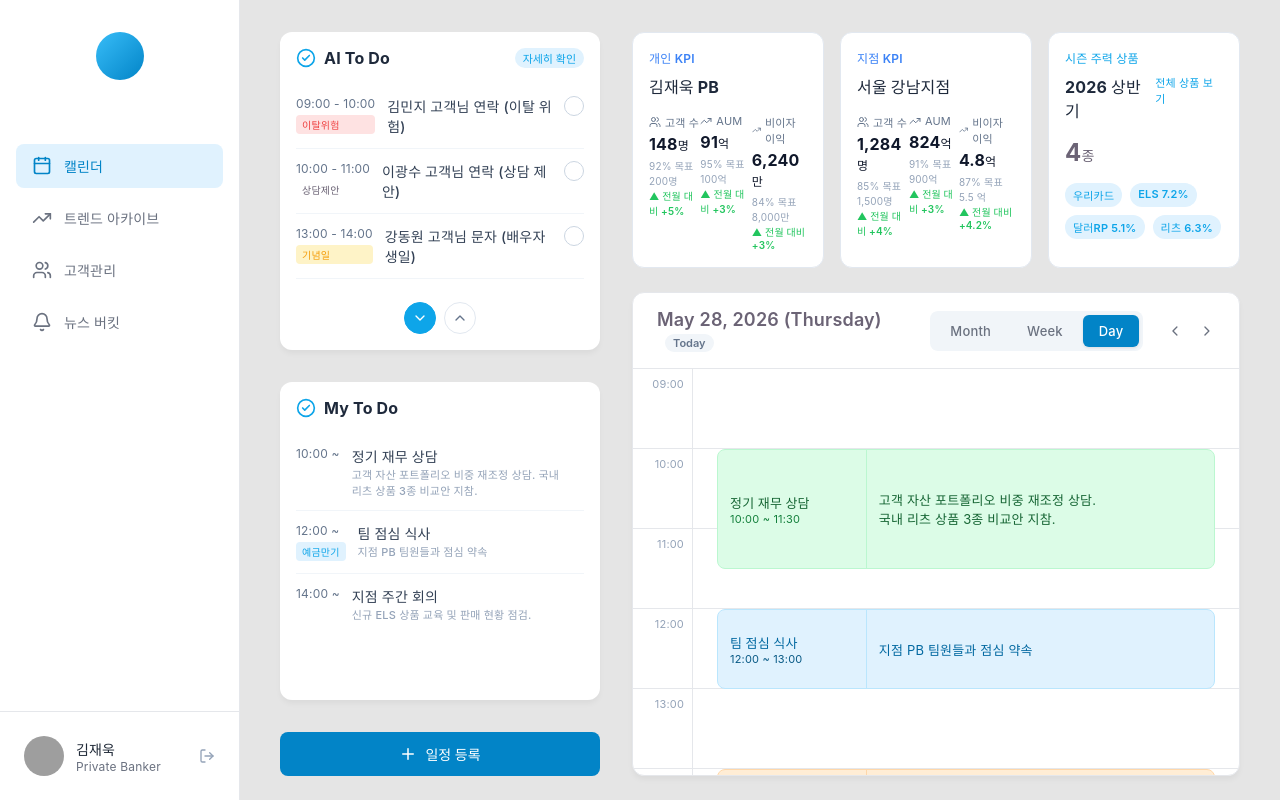
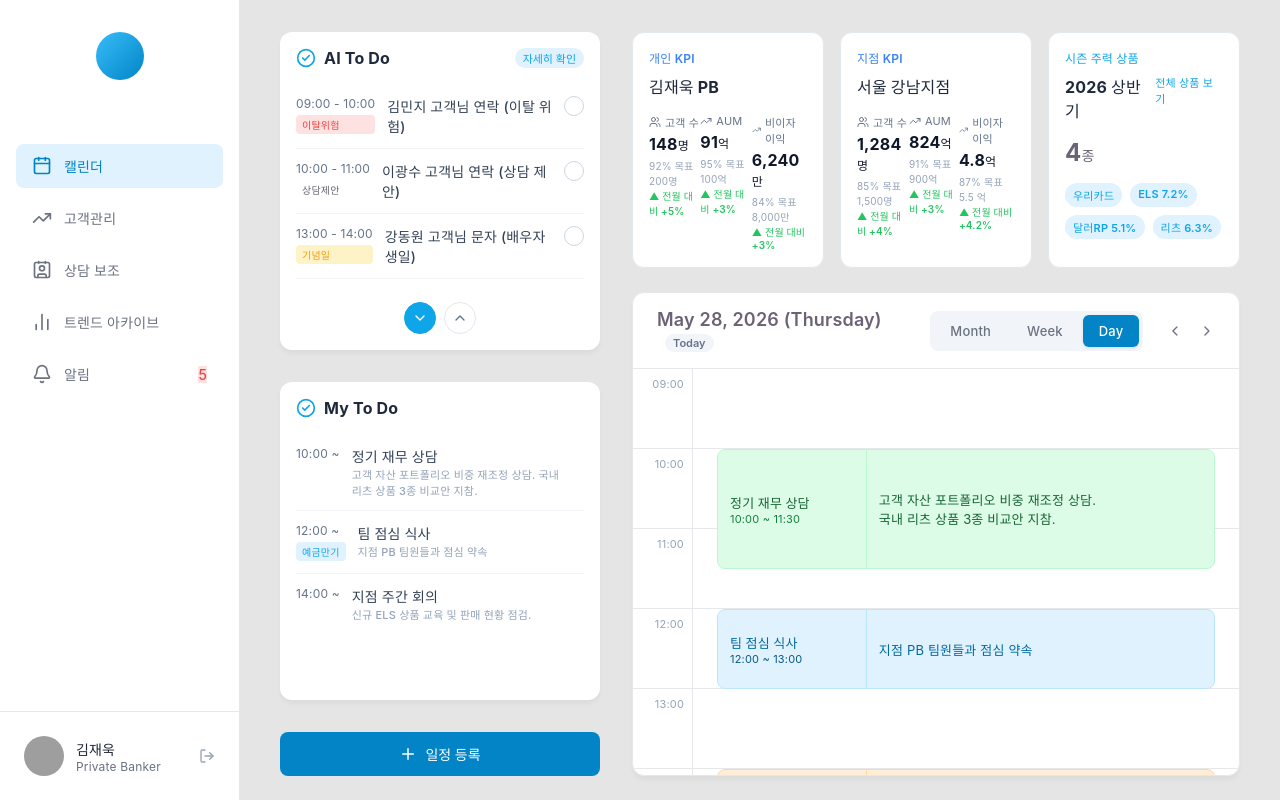
Before and after one commit to PoomSaengPoomSa/POOM-FRONT, a React app: page /daily-calendar in a window 1280 px wide. Built offline with nearby package versions, Linux system fonts and the light colour scheme; grey boxes are pictures that could not be loaded; the HTML template or start-up script is replaced by a standard one.

Commit message:
resolve calender merge conflicts

```diff
--- a/src/pages/calendar/DailyCalendar.jsx
+++ b/src/pages/calendar/DailyCalendar.jsx
@@ -1,6 +1,7 @@
 import { useState, useEffect } from 'react';
 import { Link, useNavigate, useLocation } from "react-router-dom";
 import { Calendar as CalendarIcon, TrendingUp, Users, Bell, Plus, ChevronLeft, ChevronRight, LogOut, CheckCircle2, ChevronDown, ChevronUp } from "lucide-react";
+import Sidebar from "../../components/common/Sidebar";
 import "./CalendarNew.css";
 import ScheduleRegistrationModal from "./ScheduleRegistrationModal";
 import ScheduleDetailModal from "./ScheduleDetailModal";
@@ -100,43 +101,7 @@ export default function DailyCalendar() {
   return (
     <div className="cal-layout">
       {/* Sidebar */}
-      <div className="cal-sidebar">
-        <div className="cal-logo">
-          <div className="cal-logo-circle"></div>
-        </div>
-
-        <div className="cal-menu">
-          <Link to="/daily-calendar" className={`cal-menu-item ${path.includes('calendar') ? 'active' : ''}`}>
-            <CalendarIcon size={20} />
-            <span>캘린더</span>
-          </Link>
-          <Link to="/trend-archive" className={`cal-menu-item ${path.includes('/trend') ? 'active' : ''}`}>
-            <TrendingUp size={20} />
-            <span>트렌드 아카이브</span>
-          </Link>
-          <Link to="/customer-management-registration-1" className={`cal-menu-item ${path.includes('/customer-management') ? 'active' : ''}`}>
-            <Users size={20} />
-            <span>고객관리</span>
-          </Link>
-          <Link to="/news-bucket-bucket" className={`cal-menu-item ${path.includes('/news-bucket') ? 'active' : ''}`}>
-            <Bell size={20} />
-            <span>뉴스 버킷</span>
-          </Link>
-        </div>
-
-        <div className="cal-profile">
-          <img src="https://i.pravatar.cc/150?img=11" alt="Profile" />
-          <div className="cal-profile-info">
-            <span className="cal-profile-name">김재욱</span>
-            <span className="cal-profile-role">Private Banker</span>
-          </div>
-          <LogOut onClick={() => {
-            localStorage.removeItem('poom_calendar_events');
-            localStorage.removeItem('poom_ai_todos');
-            window.location.href='/login-pb';
-          }} size={16} color="#94a3b8" style={{ marginLeft: 'auto', cursor: 'pointer' }} />
-        </div>
-      </div>
+      <Sidebar type="cal" />
 
       {/* Main Content */}
       <div className="cal-main" style={{ paddingTop: 32 }}>
--- a/src/pages/calendar/MonthlyCalendar.jsx
+++ b/src/pages/calendar/MonthlyCalendar.jsx
@@ -1,6 +1,7 @@
 import { useState, useEffect } from 'react';
 import { Link, useNavigate, useLocation } from "react-router-dom";
 import { Calendar as CalendarIcon, TrendingUp, Users, Bell, Plus, ChevronLeft, ChevronRight, LogOut, User, FileText, ClipboardList, CheckCircle2, ChevronDown, ChevronUp } from "lucide-react";
+import Sidebar from "../../components/common/Sidebar";
 import "./CalendarNew.css";
 import ScheduleRegistrationModal from "./ScheduleRegistrationModal";
 import ScheduleDetailModal from "./ScheduleDetailModal";
@@ -82,43 +83,7 @@ export default function MonthlyCalendar() {
   return (
     <div className="cal-layout">
       {/* Sidebar */}
-      <div className="cal-sidebar">
-        <div className="cal-logo">
-          <div className="cal-logo-circle"></div>
-        </div>
-
-        <div className="cal-menu">
-          <Link to="/daily-calendar" className={`cal-menu-item ${path.includes('calendar') ? 'active' : ''}`}>
-            <CalendarIcon size={20} />
-            <span>캘린더</span>
-          </Link>
-          <Link to="/trend-archive" className={`cal-menu-item ${path.includes('/trend') ? 'active' : ''}`}>
-            <TrendingUp size={20} />
-            <span>트렌드 아카이브</span>
-          </Link>
-          <Link to="/customer-management-registration-1" className={`cal-menu-item ${path.includes('/customer-management') ? 'active' : ''}`}>
-            <Users size={20} />
-            <span>고객관리</span>
-          </Link>
-          <Link to="/news-bucket-bucket" className={`cal-menu-item ${path.includes('/news-bucket') ? 'active' : ''}`}>
-            <Bell size={20} />
-            <span>뉴스 버킷</span>
-          </Link>
-        </div>
-
-        <div className="cal-profile">
-          <img src="https://i.pravatar.cc/150?img=11" alt="Profile" />
-          <div className="cal-profile-info">
-            <span className="cal-profile-name">김재욱</span>
-            <span className="cal-profile-role">Private Banker</span>
-          </div>
-          <LogOut onClick={() => {
-            localStorage.removeItem('poom_calendar_events');
-            localStorage.removeItem('poom_ai_todos');
-            window.location.href='/login-pb';
-          }} size={16} color="#94a3b8" style={{ marginLeft: 'auto', cursor: 'pointer' }} />
-        </div>
-      </div>
+      <Sidebar type="cal" />
 
       {/* Main Content */}
       <div className="cal-main" style={{ paddingTop: 32 }}>
--- a/src/pages/calendar/WeeklyCalendar.jsx
+++ b/src/pages/calendar/WeeklyCalendar.jsx
@@ -1,6 +1,7 @@
 import { useState, useEffect } from 'react';
 import { Link, useNavigate, useLocation } from "react-router-dom";
 import { Calendar as CalendarIcon, TrendingUp, Users, Bell, Plus, ChevronLeft, ChevronRight, LogOut, CheckCircle2, ChevronDown, ChevronUp } from "lucide-react";
+import Sidebar from "../../components/common/Sidebar";
 import "./CalendarNew.css";
 import ScheduleRegistrationModal from "./ScheduleRegistrationModal";
 import ScheduleDetailModal from "./ScheduleDetailModal";
@@ -102,43 +103,7 @@ export default function WeeklyCalendar() {
   return (
     <div className="cal-layout">
       {/* Sidebar */}
-      <div className="cal-sidebar">
-        <div className="cal-logo">
-          <div className="cal-logo-circle"></div>
-        </div>
-
-        <div className="cal-menu">
-          <Link to="/daily-calendar" className={`cal-menu-item ${path.includes('calendar') ? 'active' : ''}`}>
-            <CalendarIcon size={20} />
-            <span>캘린더</span>
-          </Link>
-          <Link to="/trend-archive" className={`cal-menu-item ${path.includes('/trend') ? 'active' : ''}`}>
-            <TrendingUp size={20} />
-            <span>트렌드 아카이브</span>
-          </Link>
-          <Link to="/customer-management-registration-1" className={`cal-menu-item ${path.includes('/customer-management') ? 'active' : ''}`}>
-            <Users size={20} />
-            <span>고객관리</span>
-          </Link>
-          <Link to="/news-bucket-bucket" className={`cal-menu-item ${path.includes('/news-bucket') ? 'active' : ''}`}>
-            <Bell size={20} />
-            <span>뉴스 버킷</span>
-          </Link>
-        </div>
-
-        <div className="cal-profile">
-          <img src="https://i.pravatar.cc/150?img=11" alt="Profile" />
-          <div className="cal-profile-info">
-            <span className="cal-profile-name">김재욱</span>
-            <span className="cal-profile-role">Private Banker</span>
-          </div>
-          <LogOut onClick={() => {
-            localStorage.removeItem('poom_calendar_events');
-            localStorage.removeItem('poom_ai_todos');
-            window.location.href='/login-pb';
-          }} size={16} color="#94a3b8" style={{ marginLeft: 'auto', cursor: 'pointer' }} />
-        </div>
-      </div>
+      <Sidebar type="cal" />
 
       {/* Main Content */}
       <div className="cal-main" style={{ paddingTop: 32 }}>
```
